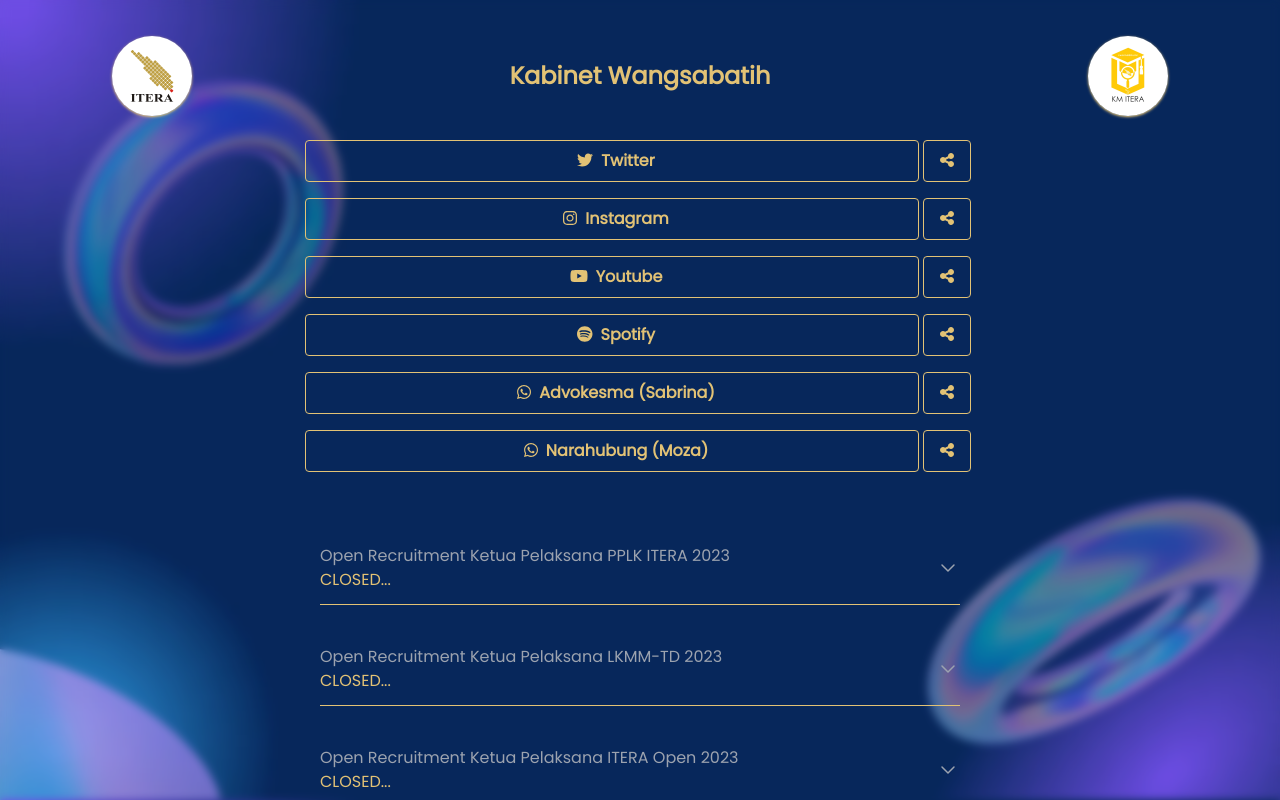
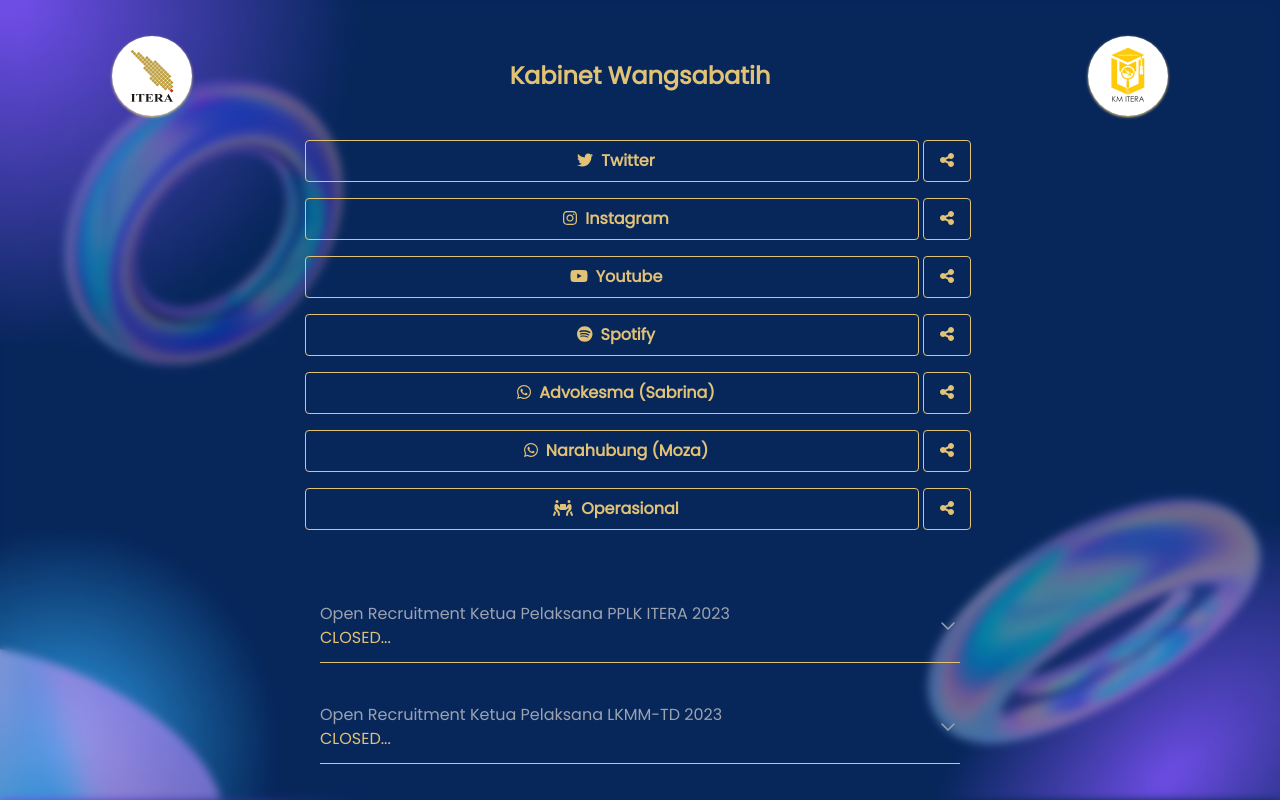
Before and after one commit to KM-ITERA/km-itera.github.io, a React (Create React App) app: page / in a window 1280 px wide. Shown: the top 800 px of the page. Built offline with nearby package versions, Linux system fonts and the light colour scheme.

Commit message:
Update production

```diff
--- a/package.json
+++ b/package.json
@@ -1,5 +1,5 @@
 {
-  "homepage": "https://KM-ITERA.github.io",
+  "homepage": "https://km-itera.my.id",
   "name": "linktree",
   "version": "0.3.1",
   "private": true,
--- a/src/pages/linktree.js
+++ b/src/pages/linktree.js
@@ -7,7 +7,8 @@ import {
     faWhatsapp,
 } from "@fortawesome/free-brands-svg-icons";
 import {
-    faShareNodes
+    faShareNodes,
+    faPeopleCarry
 } from "@fortawesome/free-solid-svg-icons";
 import {
     logoITERA,
@@ -52,6 +53,12 @@ const listed = [
         "link": "https://wa.me/6287818874228",
         "icon": faWhatsapp,
         "tittle": "Narahubung (Moza)",
+        "share": faShareNodes
+    },
+    {
+        "link": "https://km-itera.my.id/operasional",
+        "icon": faPeopleCarry,
+        "tittle": "Operasional",
         "share": faShareNodes
     },
 ];
```
Also changed, not shown: 45 other files (tests, documents, lock files or other folders).
